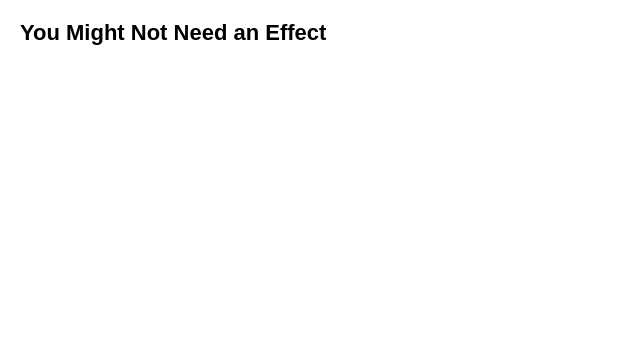
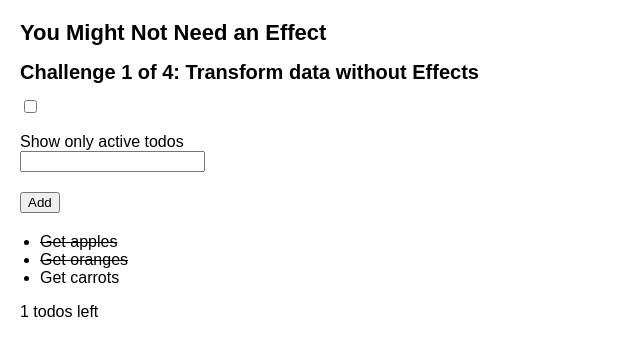
Before and after one commit to VladimirovMario/Sandbox, a React (Create React App) app in the folder 01. React documentation/02. Learn React/04. Escape Hatches/: page / in a window 1280 px wide. Shown: the top 356 px of the page, without its empty margins (0-640 px from the left). Built offline with nearby package versions, Linux system fonts and the light colour scheme.

Commit message:
Transform data without Effects

```diff
--- /dev/null
+++ b/01. React documentation/02. Learn React/04. Escape Hatches/src/components/YouMightNotNeedAnEffect/TransformDataWithoutEffects/TransformDataWithoutEffects.js
@@ -0,0 +1,66 @@
+import { useState } from 'react';
+import { createTodo, initialTodos } from './todos';
+
+export default function TransformDataWithoutEffects() {
+  return (
+    <>
+      <h2>Challenge 1 of 4: Transform data without Effects</h2>
+      <TodoList />
+    </>
+  );
+}
+
+function TodoList() {
+  const [todos, setTodos] = useState(initialTodos);
+  const [hideCompleted, setHideCompleted] = useState(false);
+  const activeTodos = todos.filter((todo) => !todo.completed);
+  const visibleTodos = hideCompleted ? activeTodos : todos;
+
+  return (
+    <>
+      <label>
+        <input
+          type="checkbox"
+          checked={hideCompleted}
+          onChange={(e) => {
+            setHideCompleted(e.target.checked);
+          }}
+        />
+        Show only active todos
+      </label>
+
+      <NewTodo onAdd={(newTodo) => setTodos([...todos, newTodo])} />
+
+      <ul>
+        {visibleTodos.map((todo) => (
+          <li key={todo.id}>
+            {todo.completed ? <s>{todo.text}</s> : todo.text}
+          </li>
+        ))}
+      </ul>
+      <footer>{activeTodos.length} todos left</footer>
+    </>
+  );
+}
+
+function NewTodo({ onAdd }) {
+  const [text, setText] = useState('');
+
+  function handleAddClick() {
+    setText('');
+    onAdd(createTodo(text));
+  }
+
+  return (
+    <>
+      <input
+        type="text"
+        value={text}
+        onChange={(e) => {
+          setText(e.target.value);
+        }}
+      />
+      <button onClick={handleAddClick}>Add</button>
+    </>
+  );
+}
--- /dev/null
+++ b/01. React documentation/02. Learn React/04. Escape Hatches/src/components/YouMightNotNeedAnEffect/TransformDataWithoutEffects/todos.js
@@ -0,0 +1,15 @@
+let nextId = 0;
+
+export function createTodo(text, completed = false) {
+  return {
+    id: nextId++,
+    text,
+    completed,
+  };
+}
+
+export const initialTodos = [
+  createTodo('Get apples', true),
+  createTodo('Get oranges', true),
+  createTodo('Get carrots'),
+];
--- a/01. React documentation/02. Learn React/04. Escape Hatches/src/components/YouMightNotNeedAnEffect/YouMightNotNeedAnEffect.js
+++ b/01. React documentation/02. Learn React/04. Escape Hatches/src/components/YouMightNotNeedAnEffect/YouMightNotNeedAnEffect.js
@@ -1,7 +1,10 @@
+import TransformDataWithoutEffects from './TransformDataWithoutEffects/TransformDataWithoutEffects';
+
 export default function YouMightNotNeedAnEffect() {
   return (
     <>
       <h1>You Might Not Need an Effect</h1>
+      <TransformDataWithoutEffects />
     </>
   );
 }
```
